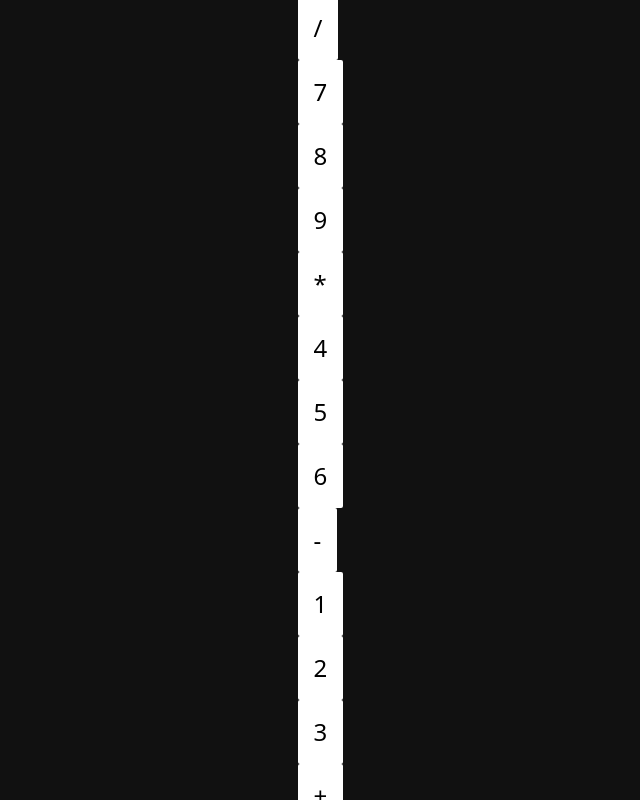
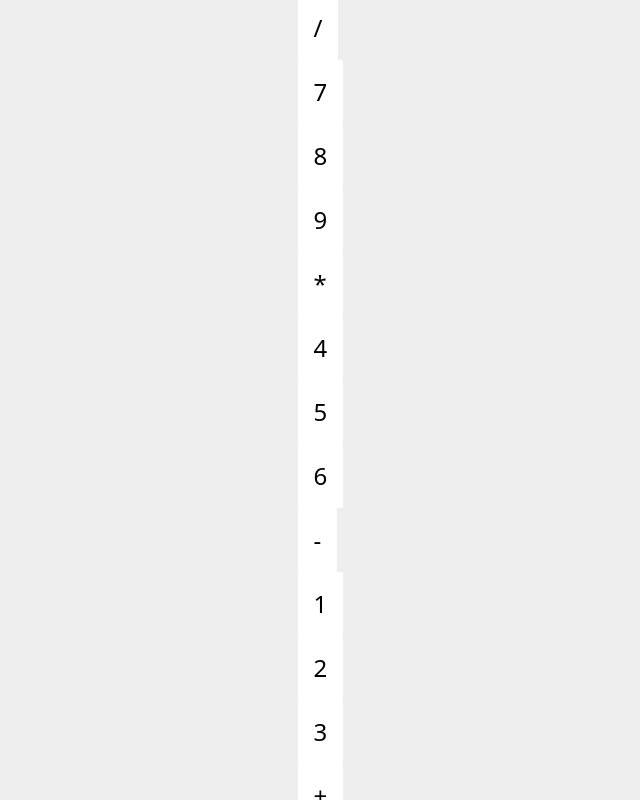
Before and after one commit to LwinMinOo27/calculator, a React (Vite) app: page / in a window 1280 px wide. Shown: the top 800 px of the page, without its empty margins (227-867 px from the left). Built offline with nearby package versions, Linux system fonts and the light colour scheme.

Commit message:
change again

```diff
--- a/src/index.css
+++ b/src/index.css
@@ -4,13 +4,13 @@
 
 @layer components {
   body {
-    @apply bg-[#111] lg:h-screen lg:flex justify-center items-center p-2;
+    @apply bg-[#eee] lg:h-screen lg:flex justify-center items-center p-2;
   }
   .calculator {
     @apply bg-[#5e88c7] max-w-md mx-auto mt-16 p-8 rounded-md shadow-sm shadow-blue-900;
   }
   .output > input {
-    @apply w-full mb-8 text-right p-6 text-3xl bg-[#eee] text-[#333]
+    @apply w-full mb-8 text-right p-6 text-3xl bg-[#eee]
     break-words break-all;
   }
 
```
